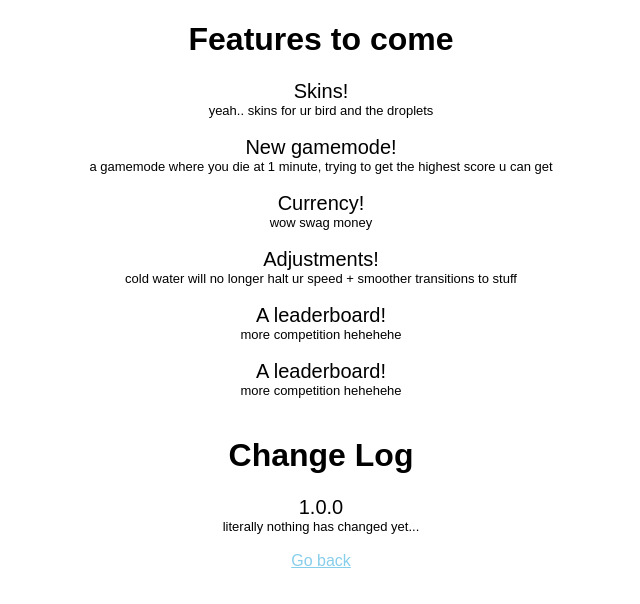
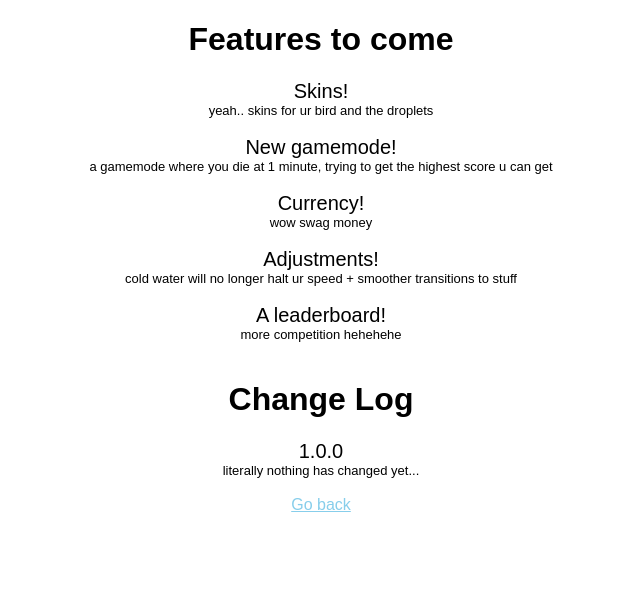
Before and after one commit to ditpowuh/BottleBird, a plain HTML site: page updates.html in a window 1280 px wide. Shown: the whole page, without its empty margins (319-959 px from the left). Drawn offline with Linux system fonts and the light colour scheme.

Commit message:
Update updates.html

```diff
--- a/updates.html
+++ b/updates.html
@@ -21,8 +21,6 @@
         <br>
         <div class="maintext">A leaderboard!</div><div class="sidetext">more competition hehehehe</div>
         <br>
-        <div class="maintext">A leaderboard!</div><div class="sidetext">more competition hehehehe</div>
-        <br>
       </div>
       <h1>Change Log</h1>
       <div class="maintext">1.0.0</div><div class="sidetext">literally nothing has changed yet...</div>
```
